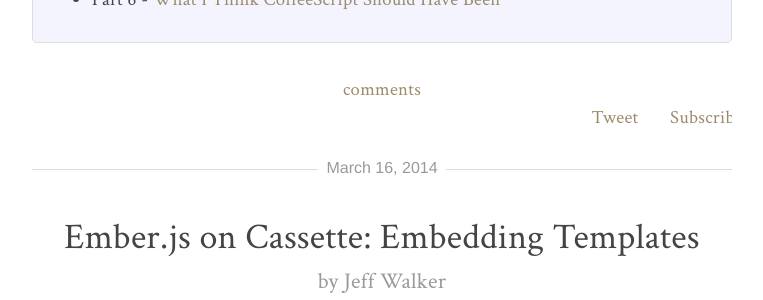
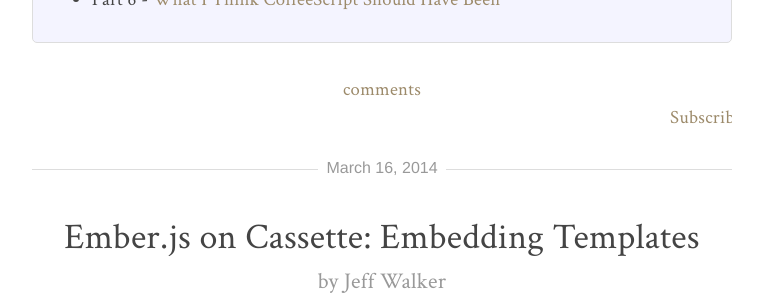
Before and after one commit to WalkerCodeRanger/WalkerCodeRanger.com, a Jekyll site: the page built from blog/2014/03/index.html, in a window 1280 px wide and 1400 px high, scrolled down 5326 px. Shown: the part 155-455 px from the top of the window, without its empty margins (258-1021 px from the left). Built offline with Jekyll 4.4.1, drawn with Linux system fonts in a browser that asks for light colours; nearby versions of some CDN libraries; comment, search, counter and statistics services are not loaded.

Commit message:
remove tweet buttons

```diff
--- a/_includes/embedded-post.html
+++ b/_includes/embedded-post.html
@@ -16,8 +16,5 @@
         <div class="subscribe">
             <a href="http://feeds.WalkerCodeRanger.com/WalkerCodeRangerBlog" class="feedpress-button feedpress-button-no-counter" name="feed-5730">Subscribe</a>
         </div>
-        <div class="tweet">
-            <a href="https://twitter.com/intent/tweet?text={{post.title | url_encode}}&url={{site.url | append: post.url | url_encode}}&via={{'WalkerCodeRangr' | url_encode}}" class="twitter-share-button" data-dnt="true">Tweet</a>
-        </div>
     </div>
 </article>
--- a/_layouts/post.html
+++ b/_layouts/post.html
@@ -35,9 +35,6 @@
         <div class="subscribe">
             <a href="http://feeds.WalkerCodeRanger.com/WalkerCodeRangerBlog" class="urilv-button urilv-button-no-counter" name="feed-5730">Subscribe</a>
         </div>
-        <div class="tweet">
-            <a href="https://twitter.com/intent/tweet?text={{page.title | url_encode}}&url={{site.url | append: page.url | url_encode}}&via={{'WalkerCodeRangr' | url_encode}}" class="twitter-share-button" data-dnt="true">Tweet</a>
-        </div>
     </div>
 </article>
 <div class="page-nav clearfix">
--- a/css/main.css
+++ b/css/main.css
@@ -394,7 +394,7 @@
     text-align: center;
 }
 
-article .meta .subscribe, article .meta .tweet
+article .meta .subscribe
 {
     float: right;
     margin-right: 4ex;
```
